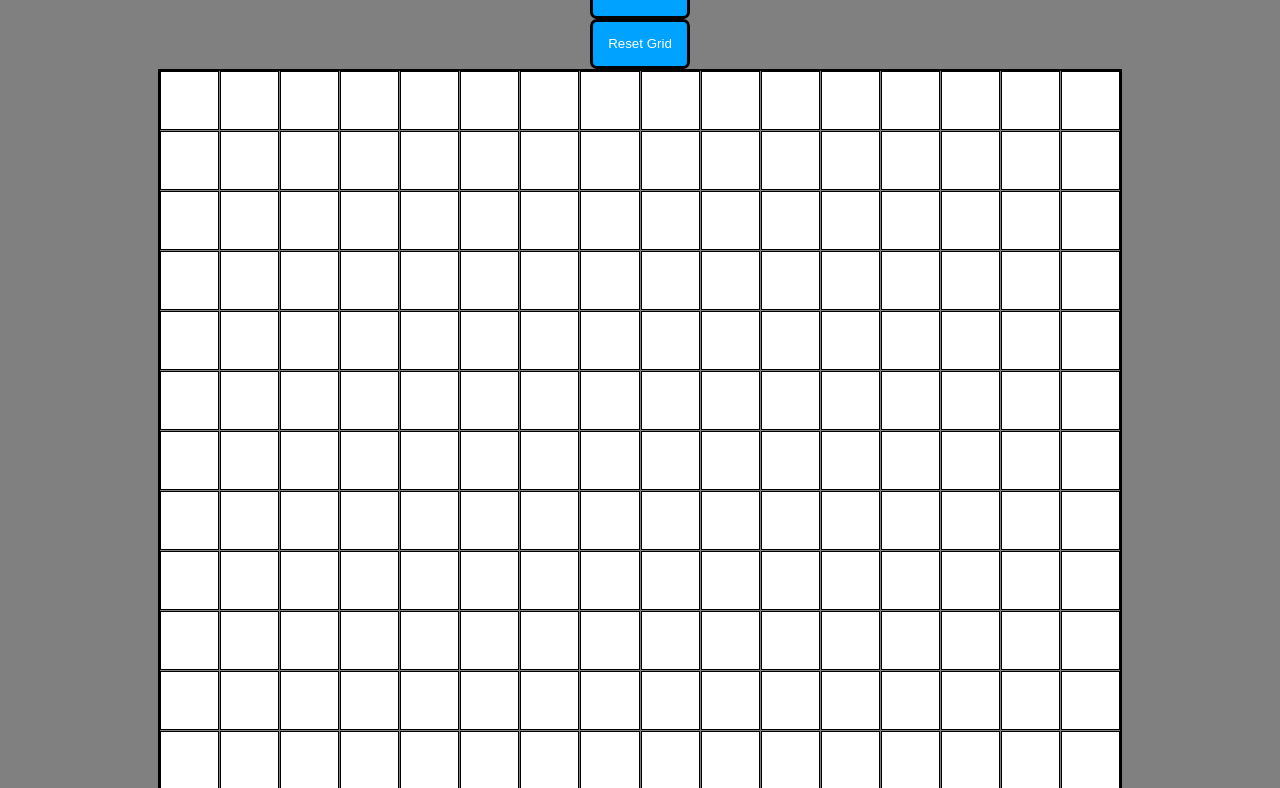
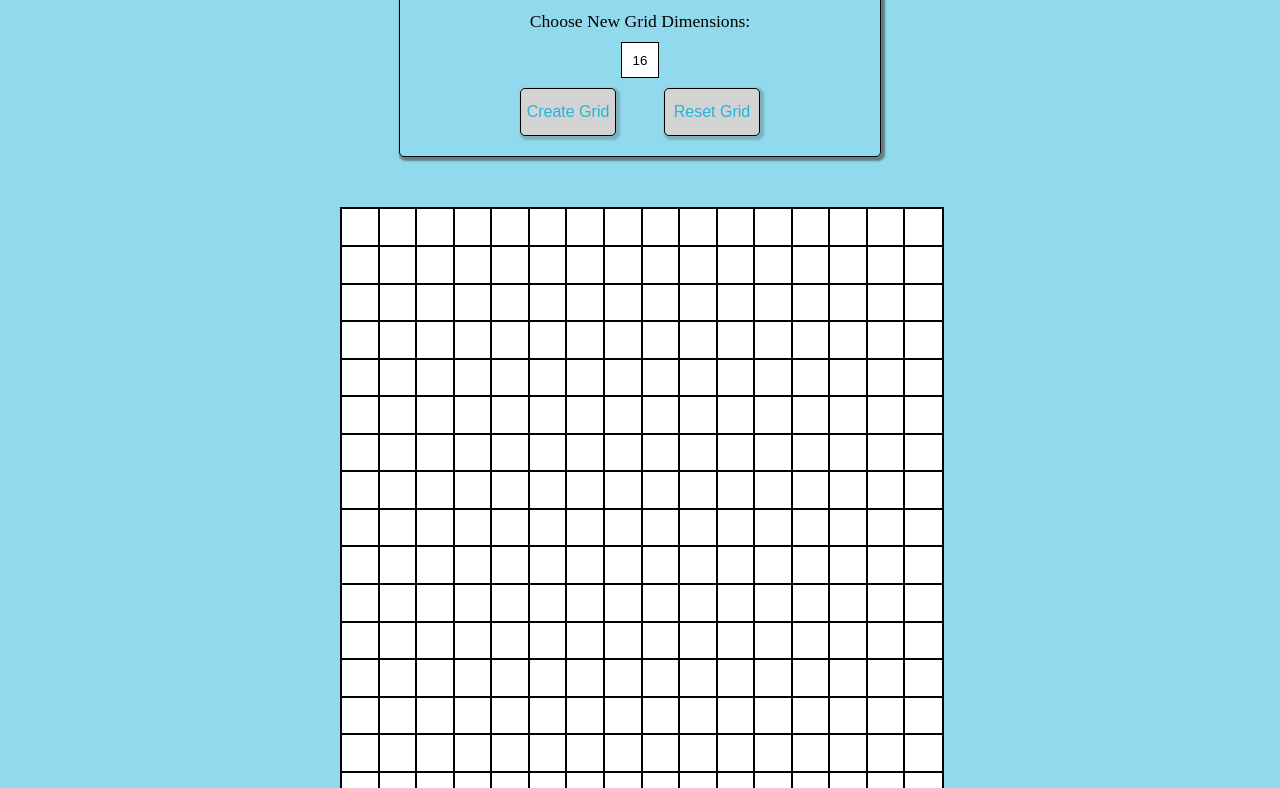
Before and after one commit to ImAMyth/Etch-a-sketch, a plain HTML site: page index.html in a window 1280 px wide. Shown: the part 199-987 px from the top of the page. Drawn offline with Linux system fonts and the light colour scheme.

Commit message:
Project Completed

```diff
--- a/index.html
+++ b/index.html
@@ -14,14 +14,17 @@
     <div id="content">
         <div class="input-section">
             <div class="input-header">
-                <h2>Create A New Grid</h2>
+                <h2>Create A Grid</h2>
             </div>
             <label>
-                Choose New Grid Dimensions (X by X):
+                Choose New Grid Dimensions:
                 <input class="number" type="select" value="16">
+                <div id="button-container">
+                <button class="create">Create Grid</button>
+                <button class="reset">Reset Grid</button>
+                </div>
             </label>
-            <button class="create">Create Grid</button>
-            <button class="reset">Reset Grid</button>
+
         </div>
         <div id="container">
         </div>
--- a/script.js
+++ b/script.js
@@ -3,8 +3,6 @@ let createButton = document.querySelector(".create")
 let resetButton = document.querySelector(".reset")
 let input = document.querySelector("input")
 let color = changeColor()
-
-window.onload = createGrid
 
 
 function createGrid() {
@@ -27,6 +25,7 @@ function createGrid() {
     }
 
 }
+createGrid()
 
 function resetGrid() {
     let squares = document.querySelectorAll(".square")
--- a/style.css
+++ b/style.css
@@ -1,55 +1,92 @@
 body {
     margin: 0 auto;
-    background: grey;
+    background: rgba(33, 182, 219, 0.493);
+}
+header {
+    display: flex;
+    justify-content: center;
 }
 h1 {
     display: flex;
-    text-align: center;
-    color: black;
+    font-size: 3rem;
+    font-weight: 600;
+    color: rgba(33 , 182 , 219 , 0.493);
+    -webkit-text-stroke: 2px  black;
+}
+.input-section {
+    display: flex;
+    flex-direction: column;
+    width: 30rem;
+    border: 1px solid black;
+    box-shadow: 2px 2px 2px 2px rgba(71, 67, 69, 0.61);
+    border-radius: 5px;
+    padding-bottom: 20px;
 }
 h2 {
     text-align: center;
-
+    color: white;
+    font-weight: 600;
+    font-size: 2rem;
+    -webkit-text-stroke: 1px  black;
 }
 label {
-
+    display: flex;
+    flex-direction: column;
+    align-items: center;
+    font-weight: 500;
+    font-size: 1.1rem;
 }
 input {
-
+    width: 2rem;
+    height: 2rem;
+    text-align: center;
+    margin-top: 10px;
+    border: 1px solid black;
 }
 button {
     display: flex;
-    align-self: center;
     align-items: center;
     justify-content: center;
-    justify-self: center;
-    color: white;
-    background: rgb(0, 162, 255);
+    color: rgb(33, 182, 219);
+    background-color: lightgrey;
+    font-size: 1rem;
+    margin: 0 ;
     padding: 0;
-    border-radius: 7px;
-    border: 3px solid black;
-    height: 50px;
-    width: 100px;
+    border-radius: 5px;
+    border: 0;
+    height: 3rem;
+    width: 6rem;
+    box-shadow: 2px 2px 2px 2px rgba(83, 80, 80, 0.3);
+}
+#button-container {
+    display: flex;
+    width: 15rem;
+    justify-content: space-between;
+    padding-top: 10px;
 }
 button:hover {
-
+    transform: scale(1.1);
+}
+.create {
+    border: 1px solid black
+}
+.reset {
+    border: 1px solid black
 }
 #content {
     display: flex;
     flex-direction: column;
     justify-content: center;
+    align-items: center;
 }
 .square {
-    background-color: grey;
-    border: 1px black solid;
-}
-.hover {
-    background-color: red;
+    height: 100%;
+    width: 100%;
+    border: 2px black solid;
 }
 #container {
     display: grid;
-    margin: auto;
-    width: 960px;
-    height: 960px;
-    border: 2px solid black;
+    margin-top: 50px;
+    width: 600px;
+    height: 600px;
 }
```
